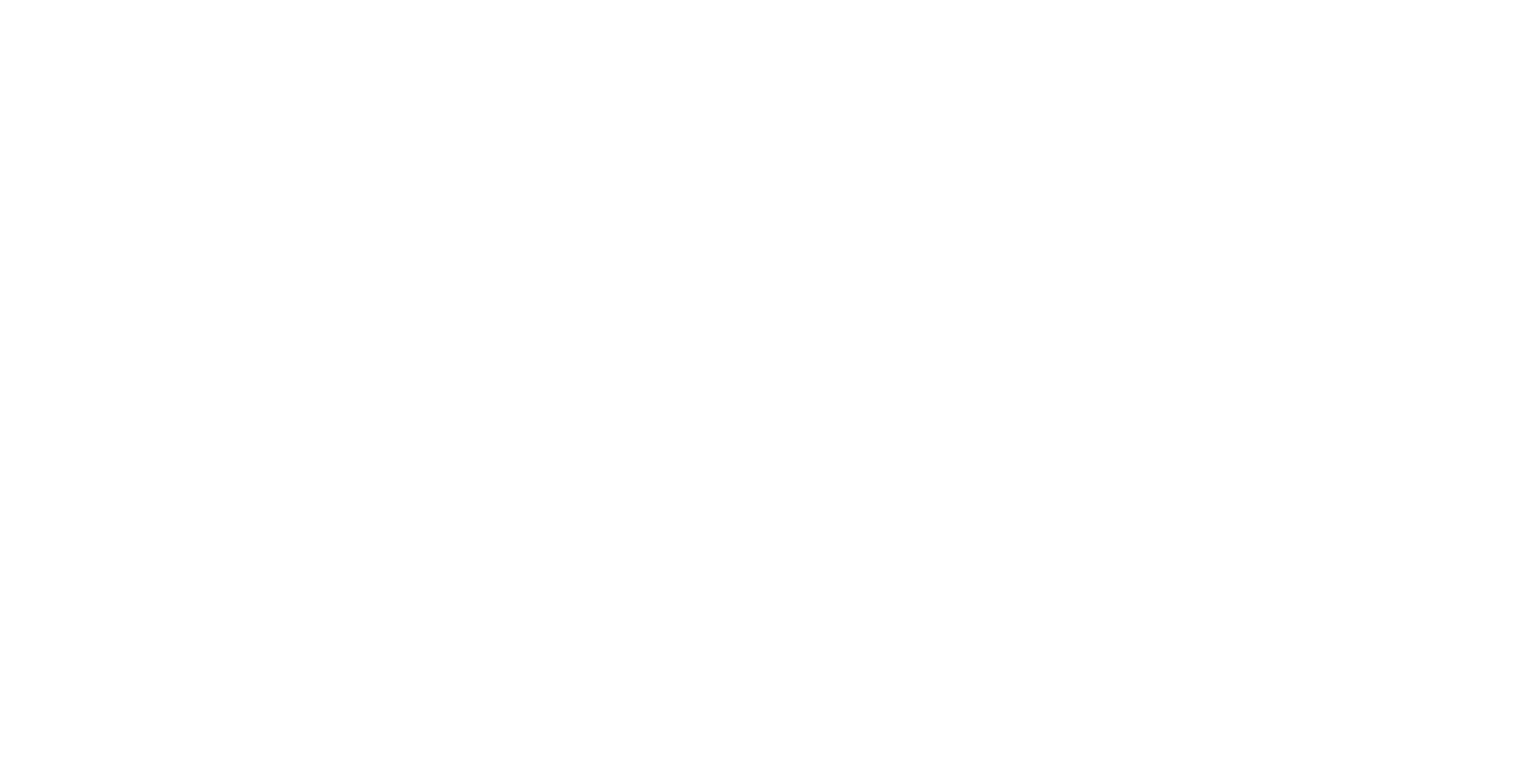
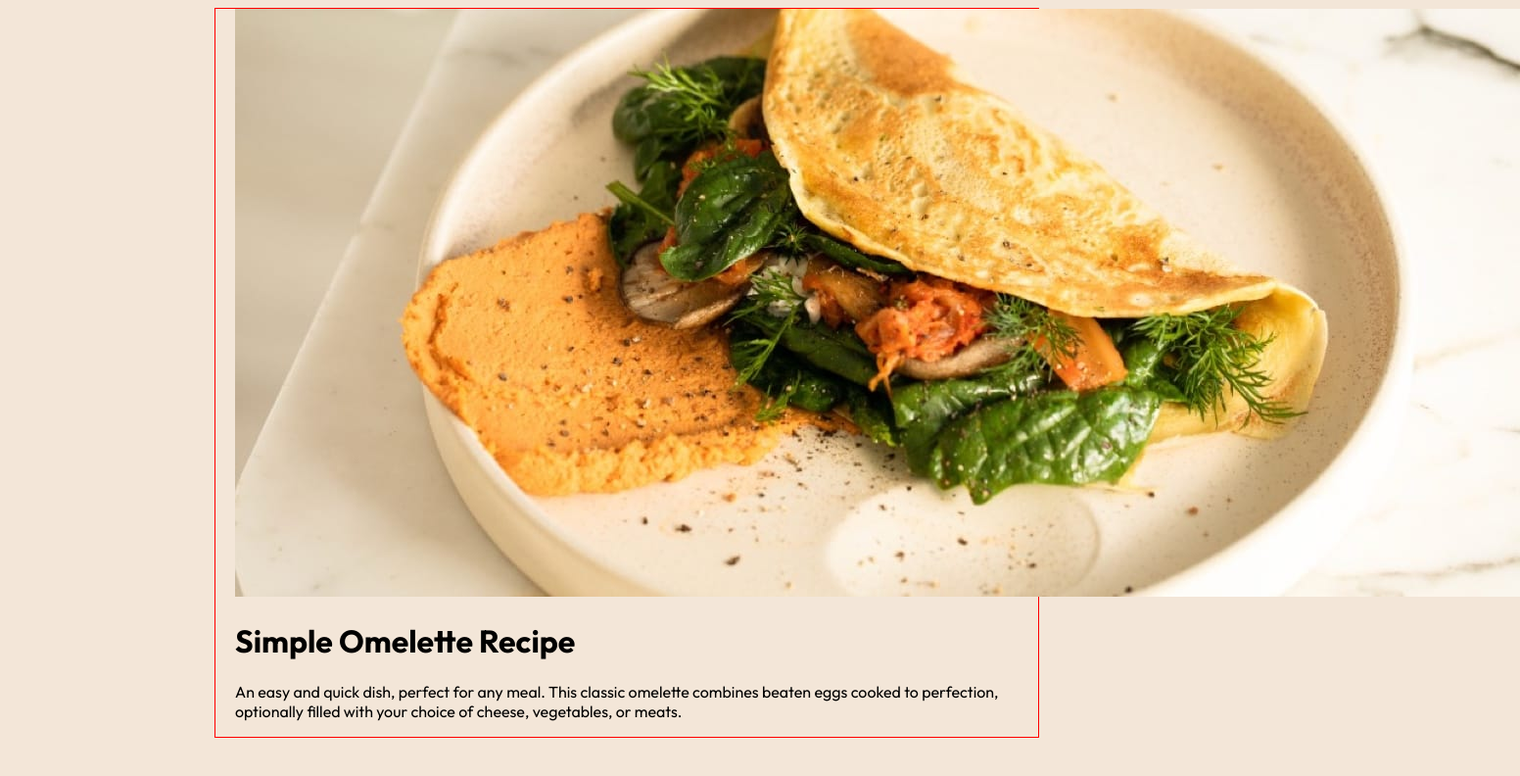
Before and after one commit to JDAN89/femc-recipe-page-main, a website: page index.html in a window 1280 px wide. Shown: the whole page at 98% size, 1552 px wide, since content can reach past the window. Drawn offline with Linux system fonts and the light colour scheme.

Commit message:
"Add initial styling files: card, global, grid, and variables"
    Created card.scss to style card components for consistent presentation across the application.
    Added global.scss to define global styles, setting the body background color and other essential settings.
    Introduced grid.scss to establish a grid system, starting with the .container class for layout management.
    Implemented variables.scss to store a list of colors for easy maintenance and consistent theming across the project.
    This commit sets up the foundational styling structure for the project, providing a basis for consistent design and layout throughout the application.

```diff
--- a/index.html
+++ b/index.html
@@ -13,6 +13,21 @@
 </head>
 
 <body>
+    <div class="container">
+        <div class="card">
+            <picture>
+                <source srcset="assets/images/image-omelette.jpeg" media="(min-width: 768px)">
+                <img class="card-image" src="assets/images/image-omelette.jpeg"
+                    alt="Omelette stuffed with fillings on plate">
+            </picture>
+
+            <h1 class="card-title">Simple Omelette Recipe</h1>
+            <p class="card-description">An easy and quick dish, perfect for any meal. This classic omelette combines
+                beaten eggs cooked
+                to perfection, optionally filled with your choice of cheese, vegetables, or meats.</p>
+        </div>
+    </div>
+
 
 </body>
 
--- /dev/null
+++ b/sass/_card.scss
@@ -0,0 +1,8 @@
+@import 'variables';
+
+.card {
+    background-color: $primary-card;
+    border-radius: 20px;
+    padding: 34px;
+    margin-block: 100px;
+}
--- /dev/null
+++ b/sass/_global.scss
@@ -0,0 +1,4 @@
+body {
+    background-color: $primary-background;
+    font-family: "outfit";
+}
--- /dev/null
+++ b/sass/_grid.scss
@@ -0,0 +1,6 @@
+.container {
+    max-width: 800px;
+    margin: auto;
+    padding: 0 20px;
+    border: solid 1px red;
+}
--- /dev/null
+++ b/sass/_variables.scss
@@ -0,0 +1,5 @@
+$primary-background: hsl(30, 54%, 90%);
+$primary-card: hsl(0, 0%, 100%);
+$secondary-card: hsl(330, 100%, 98%);
+$primary-font: hsl(14, 45%, 36%);
+$secondary-font: hsl(332, 51%, 32%);
--- a/sass/styles.scss
+++ b/sass/styles.scss
@@ -0,0 +1,3 @@
+@import 'variables';
+@import 'grid';
+@import 'global';
```
Also changed, not shown: css/styles.css, 1 other file.
